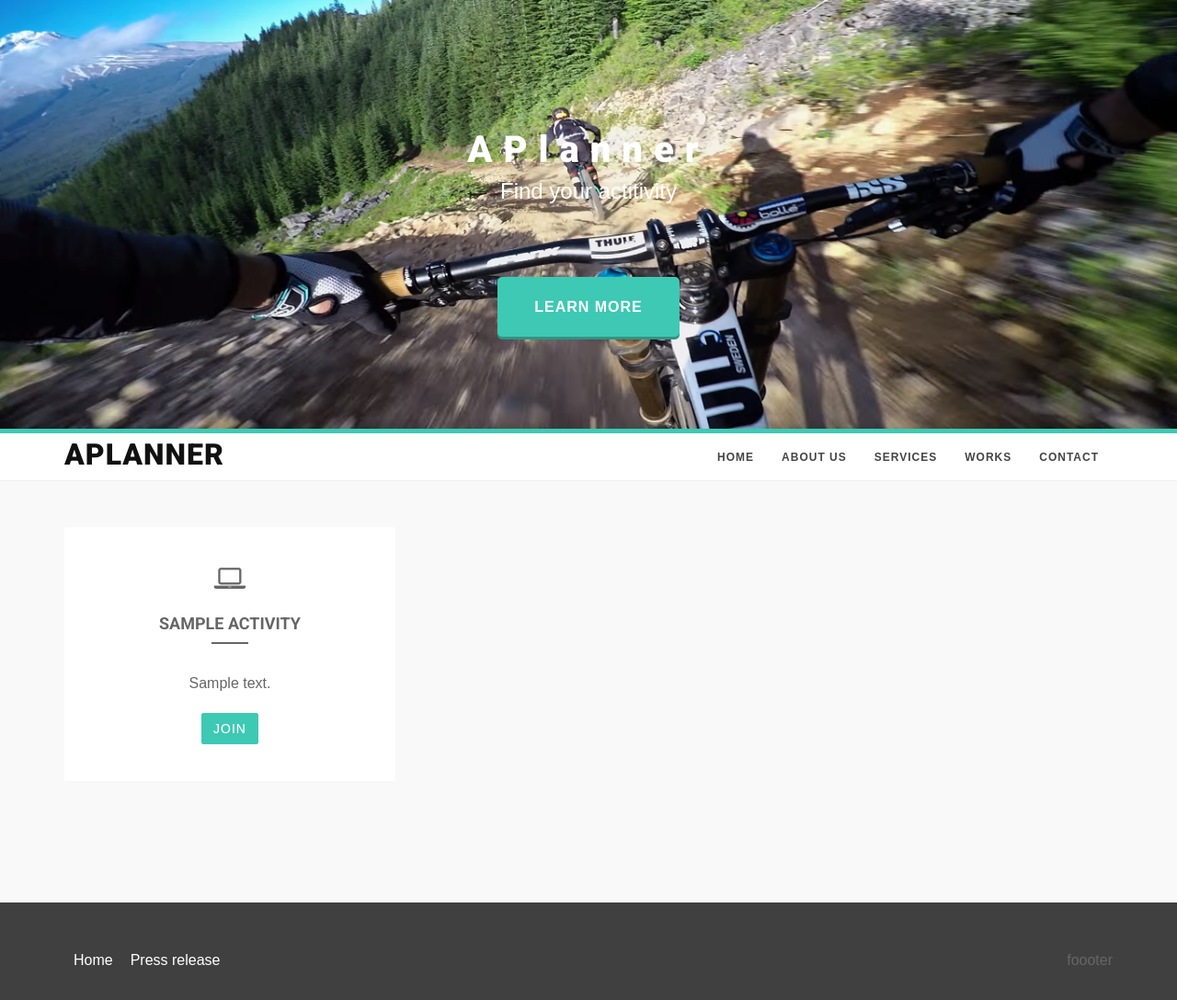
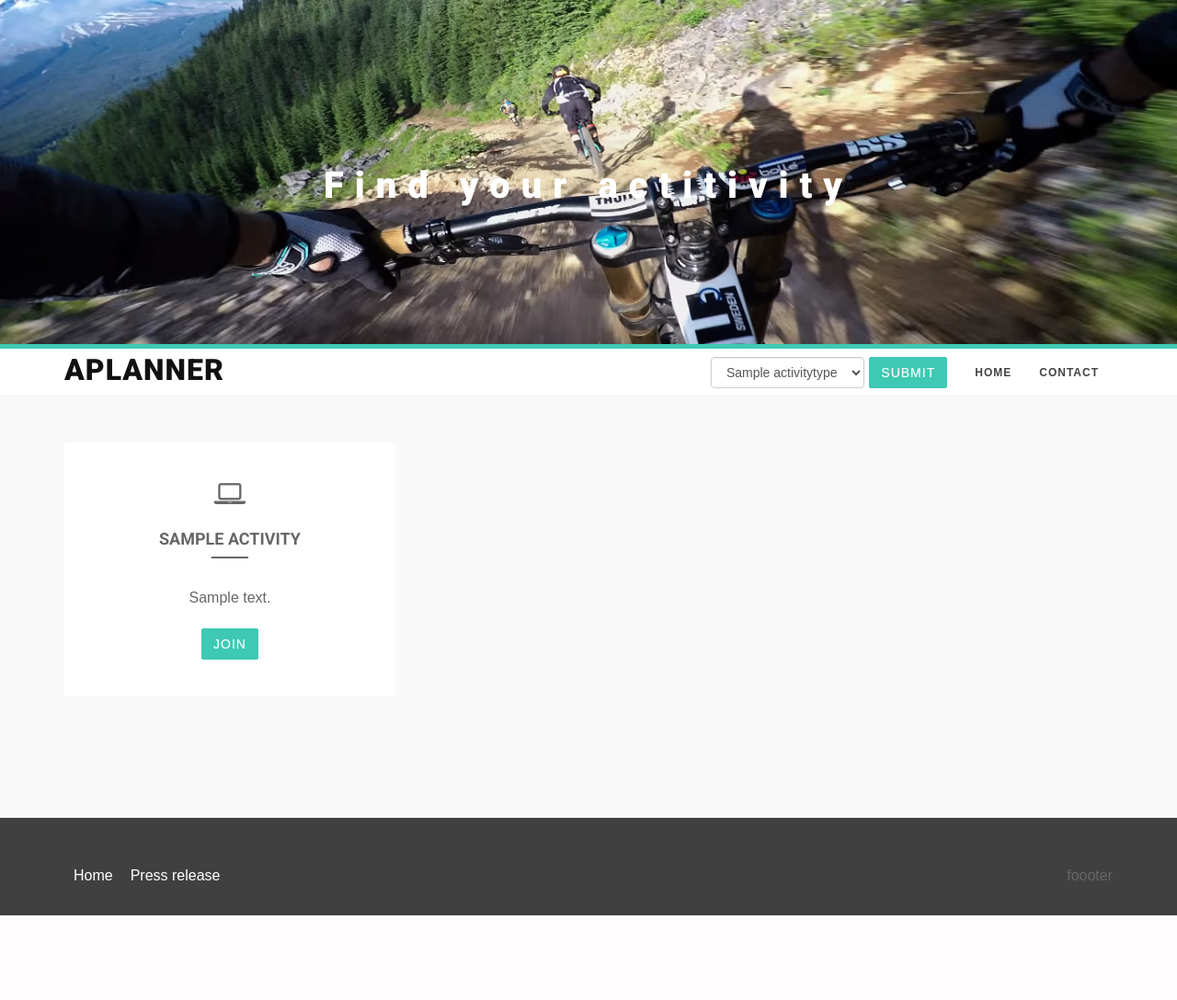
Before and after one commit to gisthere/Activities, a Django app: page / in a window 1280 px wide. Shown: the whole page at 92% size. After the commit the page ends 995 px from the top, so only its background shows below. Run offline with Django 3.2, Linux system fonts and the light colour scheme; tables that the repository leaves empty hold one stand-in row (values such as "Sample post"); some libraries are stand-ins or nearby versions; some web fonts are replaced.

Commit message:
added filter by activity type

```diff
--- a/Activities/activity/templates/index.html
+++ b/Activities/activity/templates/index.html
@@ -4,35 +4,54 @@
     <section class="hero" id="intro">
             <div class="container">
               <div class="row">
-                <div class="col-md-12 text-right navicon">
-                  <a id="nav-toggle" class="nav_slide_button" href="#"><span></span></a>
-                </div>
+
               </div>
               <div class="row">
                 <div class="col-md-8 col-md-offset-2 text-center inner">
                     <div class="animatedParent">
-                        <h1 class="animated fadeInDown">APlanner</h1>
-                        <p class="animated fadeInUp">Find your actitivity</p>
+                        <h1 class="animated fadeInDown">Find your actitivity</h1>
                     </div>
                </div>
               </div>
               <div class="row">
-                <div class="col-md-6 col-md-offset-3 text-center">
-                  <a href="#about" class="learn-more-btn btn-scroll">Learn more</a>
-                </div>
+
               </div>
             </div>
     </section>
 {% endblock %}
 
 
+{% block navbar %}
+  <form class="navbar-form navbar-left" action="" method="GET">
+    <div class="form-group">
+       {% if types %}
+            <select name="activity_type" class="form-control ">
+            {% for t in types %}
+                <option
+                    {% if request.GET.activity_type and t.id|stringformat:"i" == request.GET.activity_type  %}
+                      selected
+                    {% endif %}
+                    value="{{t.id}}">{{t.name}}
+                  </option>
+            {% endfor %}
+            </select>
+        {% endif %}
+    </div>
+    <button type="submit" class="btn btn-skin">Submit</button>
+  </form>
+{% endblock %}
+
+
 
 {% block content %}
+
+
 
     {% if activities %}
     <section id="service" class="search-result color-dark bg-gray">
         <div class="text-center">
         <div class="container">
+
 
             {% for activity in activities %}
             {% cycle '<div class="row animatedParent marginbot-20">' '' '' %}
--- a/Activities/activity/views.py
+++ b/Activities/activity/views.py
@@ -1,12 +1,21 @@
 from django.shortcuts import render
 from django.template import loader
 from django.http import HttpResponse
-from .models import Activity
+from .models import Activity, ActivityType, ActivityCategory
 # Create your views here.
 def index(request):
+    types = ActivityType.objects.order_by('id')[:10]
+    categories = ActivityCategory.objects.order_by('id')[:10]
     template = loader.get_template('index.html')
-    activities = Activity.objects.all()
+    if 'activity_type' in request.GET and request.GET['activity_type'].strip():
+        query = request.GET['activity_type']
+
+        activities = Activity.objects.filter(activity_type=query)
+    else:
+        activities = Activity.objects.all()
     context = {
-        'activities': activities
+        'activities': activities,
+        'types': types,
+        'categories': categories
     }
     return HttpResponse(template.render(context, request))
--- a/Activities/static/css/style.css
+++ b/Activities/static/css/style.css
@@ -425,7 +425,7 @@ hr.bold {
 --- Intro
 ============================ */
 
-.hero { background: url(../img/header.png) no-repeat center center; -webkit-background-size: cover; -moz-background-size: cover; -o-background-size: cover; background-size: cover; padding: 100px 0 100px 0; height: auto; }
+.hero { background: url(../img/header.png) no-repeat center center; -webkit-background-size: cover; -moz-background-size: cover; -o-background-size: cover; background-size: cover; padding: 140px 0 140px 0; height: auto; }
 .hero h1 { font-size: 40px; letter-spacing: 12px; margin: 40px 0 10px; font-weight: 900; color: #fff;}
 .hero h1 span { color: #a1a9b0; display: inline-block; }
 .hero p { font-size: 24px; font-weight: 400; color: #fefefe; }
--- a/Activities/templates/base.html
+++ b/Activities/templates/base.html
@@ -9,7 +9,7 @@
     <meta name="description" content="">
     <meta name="author" content="">
 
-    <title>Bocor bootstrap 3 one page template</title>
+    <title>Activity Planner</title>
 
     <!-- css -->
     <link rel="stylesheet" href="http://maxcdn.bootstrapcdn.com/bootstrap/3.2.0/css/bootstrap.min.css">
@@ -47,15 +47,18 @@
                                                             <i class="fa fa-bars"></i>
                                                             </button>
                                                       </div>
+
+
+
                                                       <!-- Collect the nav links, forms, and other content for toggling -->
                                                       <div class="collapse navbar-collapse" id="menu">
                                                             <ul class="nav navbar-nav navbar-right">
+                                                                  {% block navbar %}
+                                                                  {% endblock %}
+
                                                                   <li class="active"><a href="#intro">Home</a></li>
-                                                                  <li><a href="#about">About Us</a></li>
-                                                                   <li><a href="#service">Services</a></li>
-                                                                  <li><a href="#works">Works</a></li>
 
-                                                                  <li><a href="#contact">Contact</a></li>
+                                                                  <li><a href="#">Contact</a></li>
                                                             </ul>
                                                       </div>
                                                       <!-- /.Navbar-collapse -->
```
Lines whose indentation alone changed are shown as unchanged.
